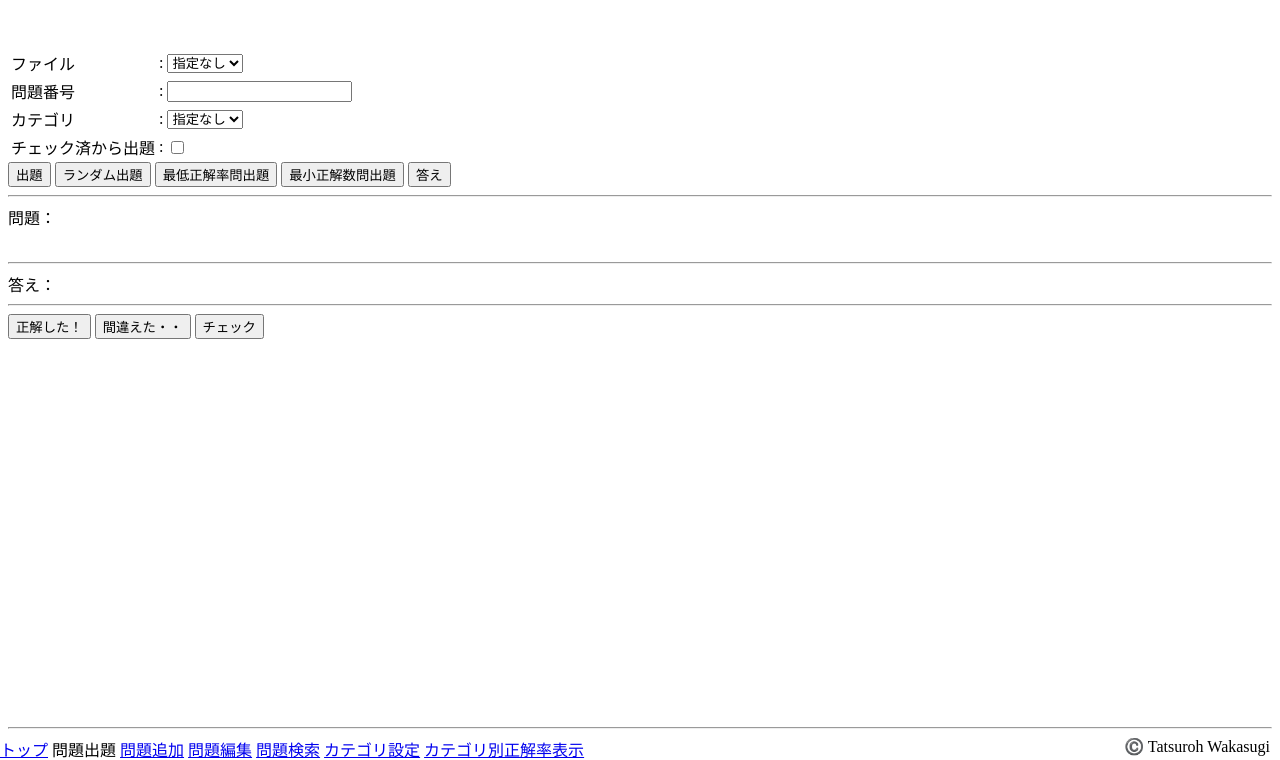
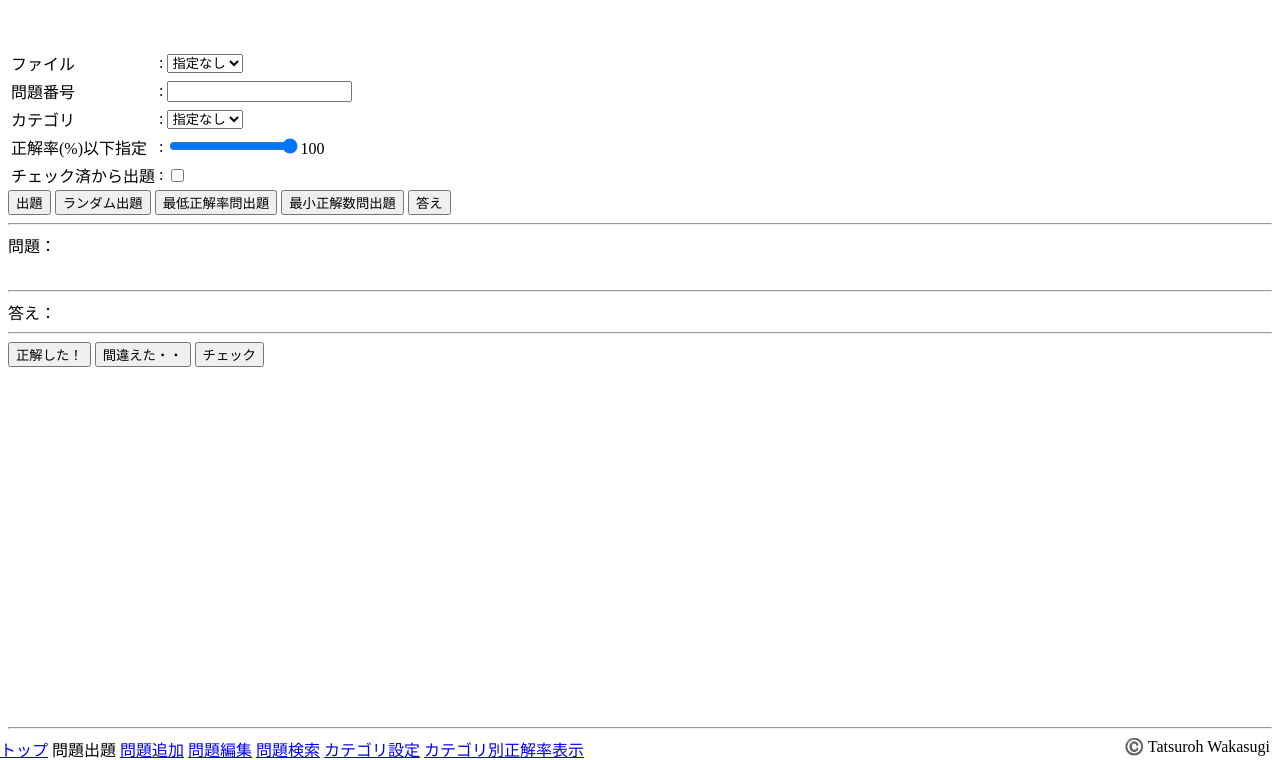
Before and after one commit to MorimotoU36/csv_quiz_bot, a plain HTML site: page web/pages/html/quiz_bot/quiz.html in a window 1280 px wide. Shown: the part 48-808 px from the top of the page. Drawn offline with Linux system fonts and the light colour scheme; no server answers.

Commit message:
正解率条件指定　画面の方も対応

```diff
--- a/web/pages/html/quiz_bot/quiz.html
+++ b/web/pages/html/quiz_bot/quiz.html
@@ -9,6 +9,11 @@
             window.onload = function(){
                 get_csv_name_list();
             };
+
+            // 正解率指定バーの値反映
+            function rate_change_value(){
+                document.getElementById('max_rate_value').innerHTML = document.getElementById('max_rate').value;
+            }
         </script>
     </head>
 <body>
@@ -43,6 +48,11 @@
                         <option selected value="-1">指定なし</option>
                     </select>
                 </td>
+            </tr>
+            <tr>
+                <td>正解率(%)以下指定</td>
+                <td>:</td>
+                <td><input type="range" id="max_rate" min="0" max="100" value="100" step="1" oninput="rate_change_value()"><span id="max_rate_value">100</span></td>
             </tr>
             <tr>
                 <td>チェック済から出題</td>
--- a/web/pages/js/quiz.js
+++ b/web/pages/js/quiz.js
@@ -192,7 +192,8 @@ function random_select_question(){
     var data = {
         "file_num": file_num,
         "category": selected_category == -1 ? "" : selected_category,
-        "checked": document.getElementById("only_checked").checked
+        "checked": document.getElementById("only_checked").checked,
+        "rate": document.getElementById('max_rate').value
     }
     //外部APIへPOST通信、問題を取得しにいく
     post_data(getRandomQuestionApi(),data,function(resp){
```
